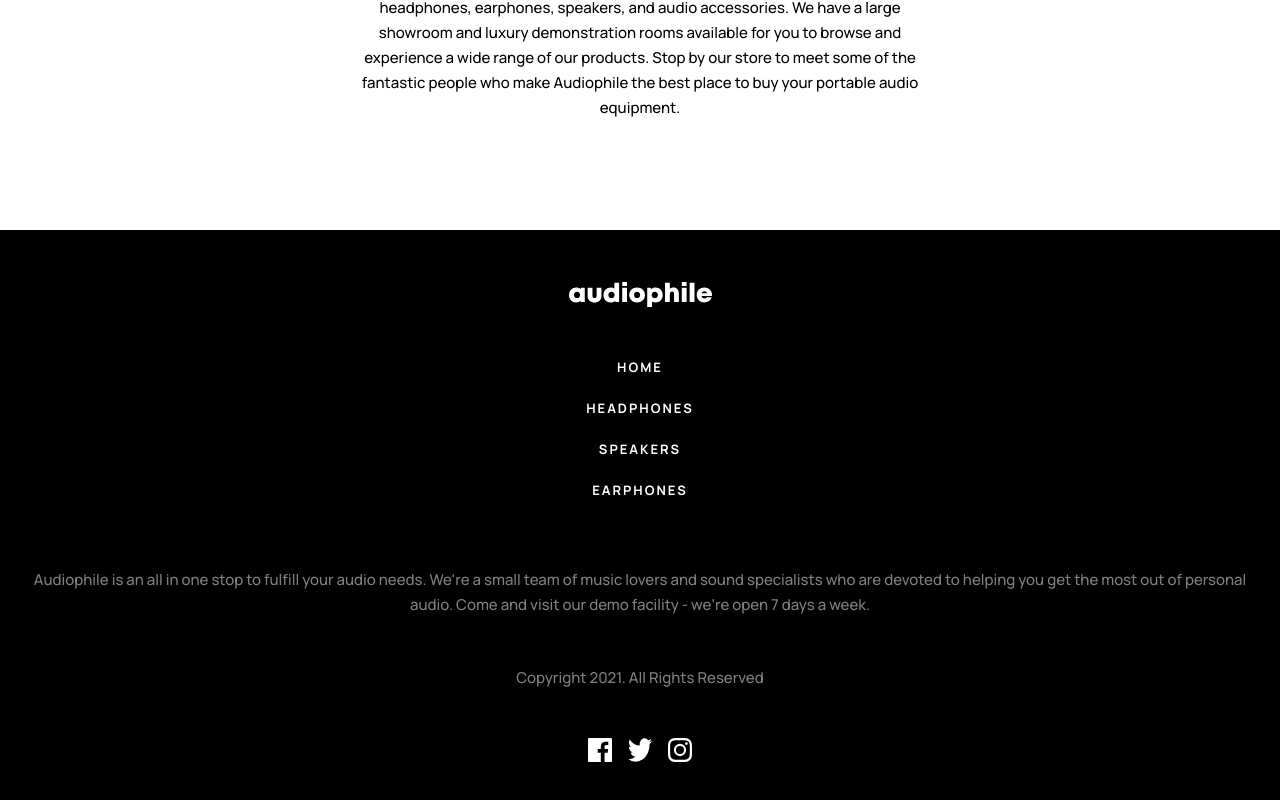
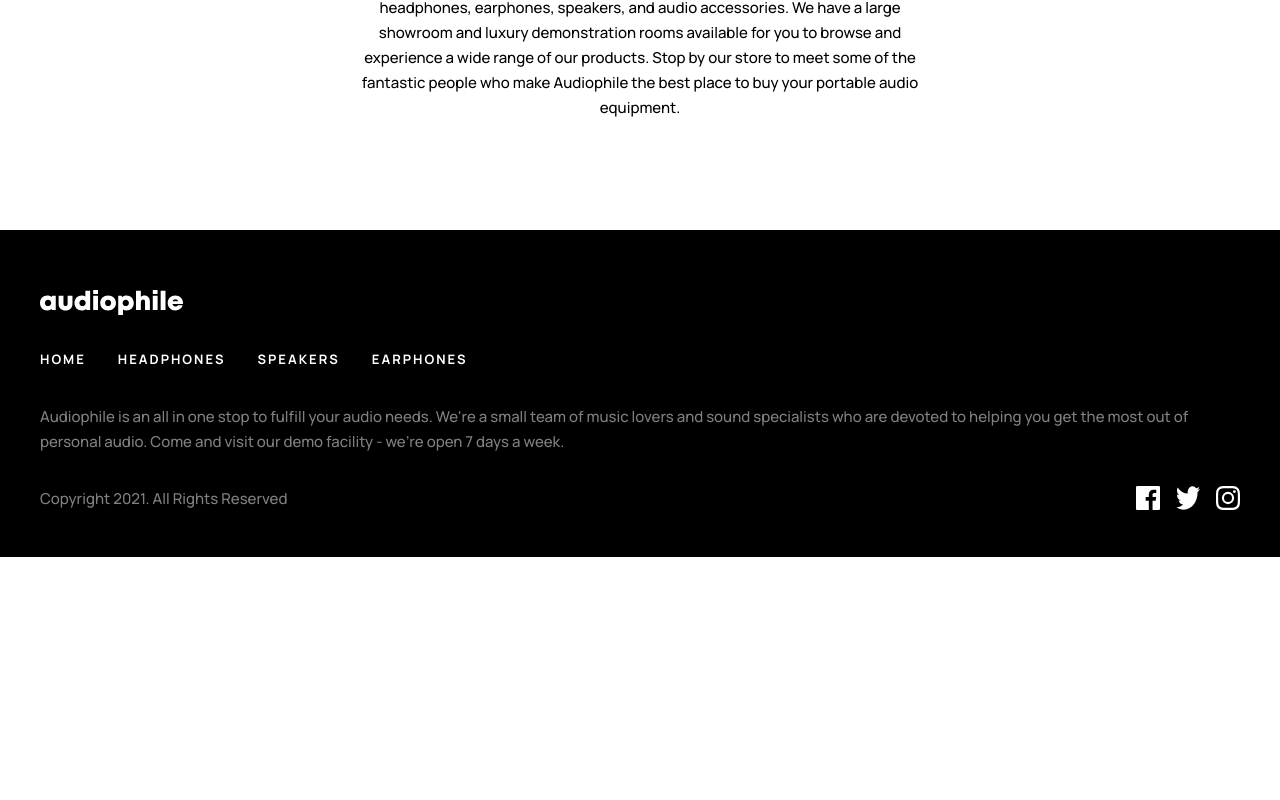
Before and after one commit to EnkiEnki77/audiophile-ecommerce, a Next.js app: page / in a window 1280 px wide. Shown: the part 3190-3990 px from the top of the page. After the commit the page ends 3747 px from the top, so only its background shows below. Built offline with nearby package versions, Linux system fonts and the light colour scheme.

Commit message:
added tablet styles to footer component

```diff
--- a/components/Footer.tsx
+++ b/components/Footer.tsx
@@ -13,12 +13,12 @@ const Footer = () => {
                 ]
     const social = [{social: facebook, id: 1},{social: twitter, id: 2},{social: instagram, id: 3}]
   return (
-    <footer className="px-6 pt-[52px] pb-[38px] bg-black2 flex flex-col items-center gap-12">
+    <footer className="px-6 md:px-10 md:max-h-[400px] pt-[52px] pb-[38px] md:pt-[60px] md:pb-[46px] bg-black2 flex flex-col md:flex-row items-center md:items-start gap-12 md:gap-8 md:flex-wrap">
         <img src={logo.src} alt="" />
-        <div>{nav.map((item)=> <Link key={item.id} href={item.path}><p className="sub-title text-white tracking-[2px] text-center mb-4">{item.name}</p></Link>)}</div>
-        <p className="text-white opacity-50 text-center">Audiophile is an all in one stop to fulfill your audio needs. We're a small team of music lovers and sound specialists who are devoted to helping you get the most out of personal audio. Come and visit our demo facility - we’re open 7 days a week.</p>
-        <p className="text-white opacity-50">Copyright 2021. All Rights Reserved</p>
-        <div className='flex justify-center gap-4'>{social.map((item, i) => <img key={i} className='w-6 h-auto' src={item.social.src}/>)}</div>
+        <div className="md:flex  md:gap-8 md:basis-full">{nav.map((item)=> <Link key={item.id} href={item.path}><p className="sub-title text-white tracking-[2px] text-center mb-4 md:mb-0">{item.name}</p></Link>)}</div>
+        <p className="text-white opacity-50 text-center md:text-left">Audiophile is an all in one stop to fulfill your audio needs. We're a small team of music lovers and sound specialists who are devoted to helping you get the most out of personal audio. Come and visit our demo facility - we’re open 7 days a week.</p>
+        <p className="text-white opacity-50 md:basis-1/2">Copyright 2021. All Rights Reserved</p>
+        <div className='flex justify-center md:justify-end gap-4 md:basis-auto md:ml-auto'>{social.map((item, i) => <img key={i} className='w-6 h-auto' src={item.social.src}/>)}</div>
     </footer>
   )
 }
```
